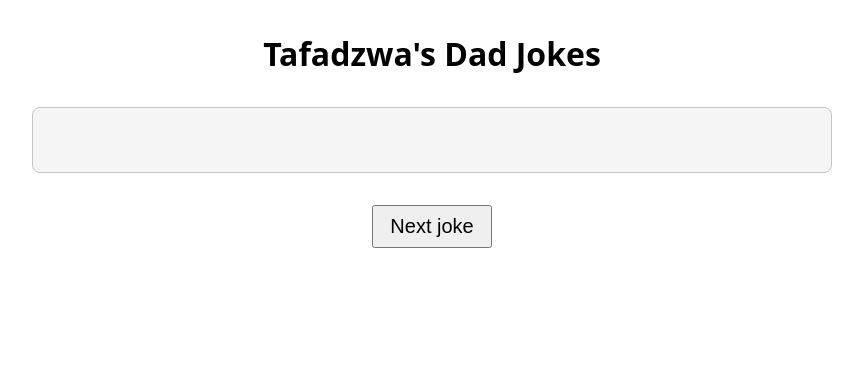
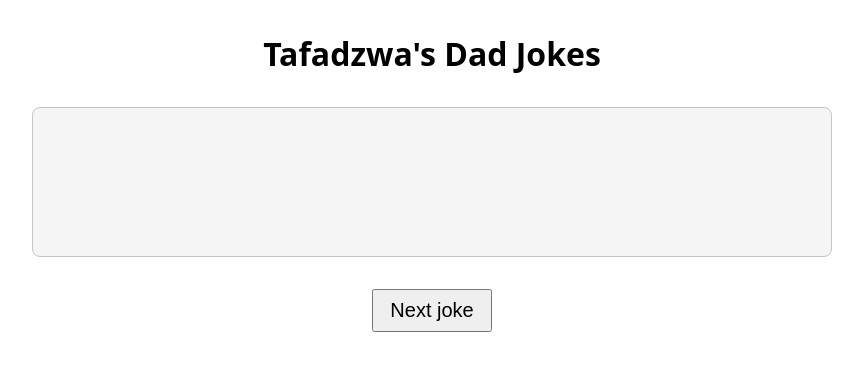
Before and after one commit to byVusi/tafadzwas_dad_jokes, a plain HTML site: page index.html in a window 1280 px wide. Shown: the whole page, without its empty margins (208-1071 px from the left). Drawn offline with Linux system fonts and the light colour scheme; no server answers.

Commit message:
Update index.html

```diff
--- a/index.html
+++ b/index.html
@@ -23,11 +23,12 @@
 			#joke {
 				padding: 2rem;
 				width: 90%;
-				max-width: 800px;
+				max-width: 50rem;
+				min-height: 9.375rem;
 				margin: 2rem auto;
 				background-color: rgb(245, 245, 245);
 				border-radius: 0.5rem;
-				border: 1px solid #c5c5c5;
+				border: 0.0625rem solid #c5c5c5;
 			}
 			section div:nth-of-type(2) {
 				text-align: center;
```
